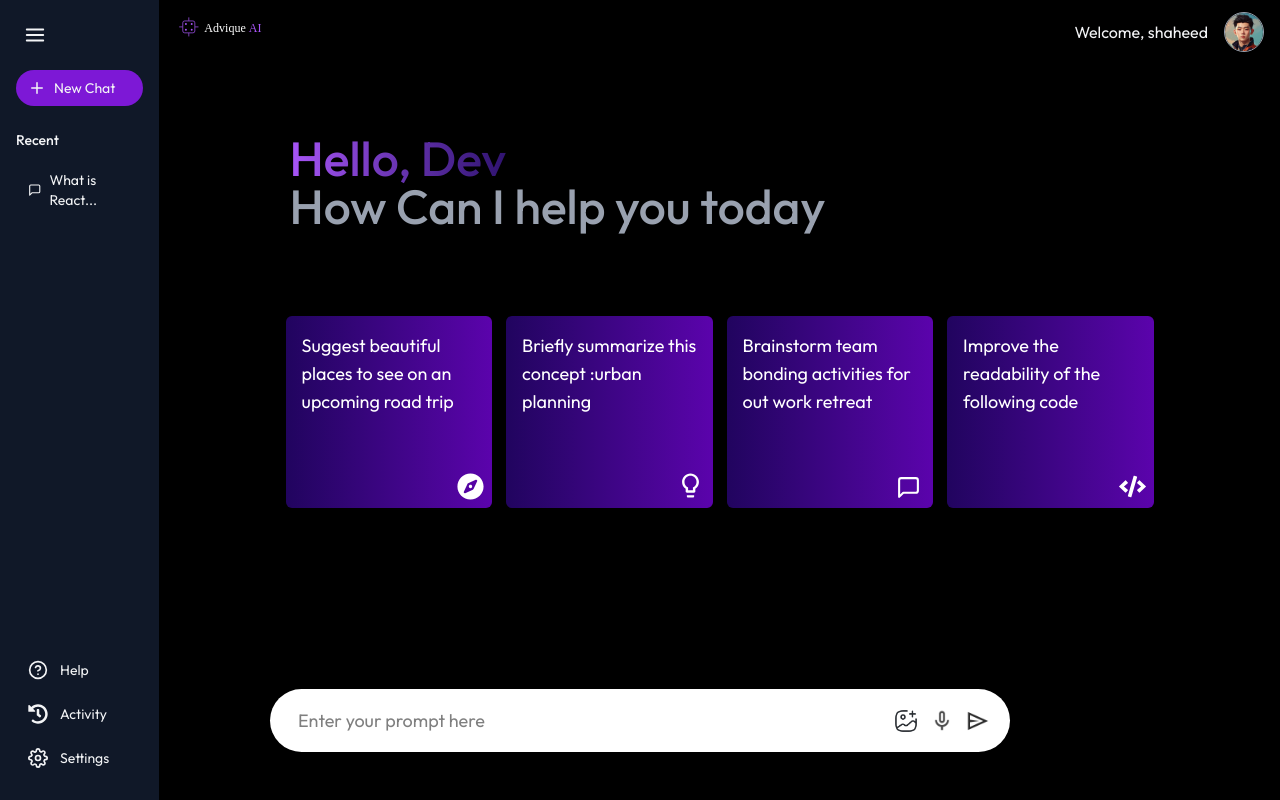
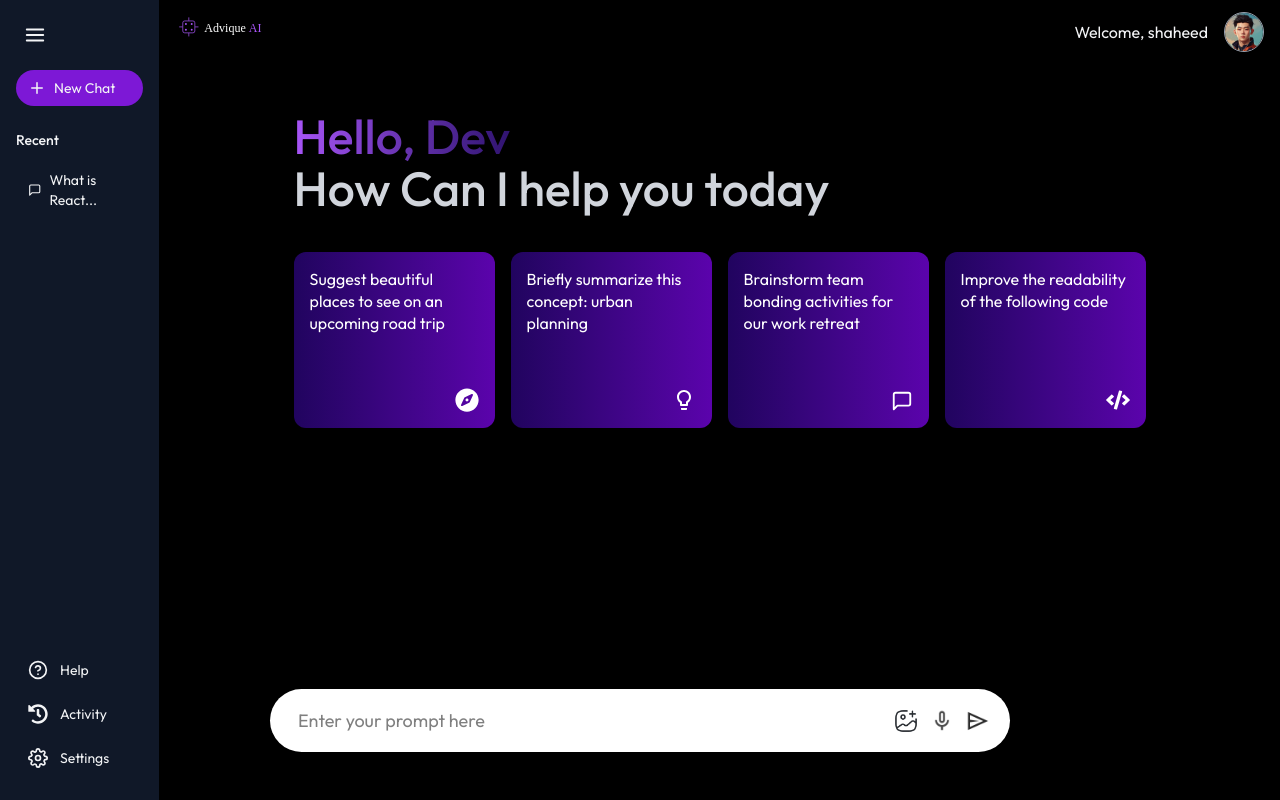
Before and after one commit to shaheedk/Advique-client, a React (Vite) app: page / in a window 1280 px wide. Built offline with nearby package versions, Linux system fonts and the light colour scheme.

Commit message:
final commit

```diff
--- a/src/App.jsx
+++ b/src/App.jsx
@@ -15,8 +15,8 @@ const App = () => {
   return (
     <div className="flex bg-black ">
       {loading ? (
-        // <Preloader />
-        null
+        <Preloader />
+
       ) : (
         <Home />
       )}
--- a/src/components/UIElements/Logo.jsx
+++ b/src/components/UIElements/Logo.jsx
@@ -2,7 +2,7 @@ import React from 'react';
 
 const Logo = () => {
   return (
-    <svg width="200" height="200" viewBox="0 0 100 100" xmlns="http://www.w3.org/2000/svg">
+    <svg width="300" height="300" viewBox="0 0 100 100" xmlns="http://www.w3.org/2000/svg">
       <style>
         {`
           .brain {
@@ -52,34 +52,34 @@ const Logo = () => {
       </style>
 
       {/* Background */}
-      <rect width="100" height="100" rx="10" fill="#0F172A" />
+      <rect width="100" height="100" rx="5" fill="#0d1117" />
 
-      {/* Square AI Grid Style */}
-      <rect x="25" y="25" width="50" height="50" stroke="#38BDF8" strokeWidth="3" className="brain" />
+      {/* AI Grid Style */}
+      <rect x="25" y="25" width="50" height="50" stroke="#8b5cf6" strokeWidth="2" className="brain" />
 
       {/* Circles (Tech Nodes) */}
-      <circle cx="30" cy="30" r="2.5" fill="#38BDF8" className="pulse" />
-      <circle cx="70" cy="30" r="2.5" fill="#38BDF8" className="pulse" />
-      <circle cx="70" cy="70" r="2.5" fill="#38BDF8" className="pulse" />
-      <circle cx="30" cy="70" r="2.5" fill="#38BDF8" className="pulse" />
-      <circle cx="50" cy="50" r="2.5" fill="#38BDF8" className="pulse" />
+      <circle cx="30" cy="30" r="2.5" fill="#a78bfa" className="pulse" />
+      <circle cx="70" cy="30" r="2.5" fill="#a78bfa" className="pulse" />
+      <circle cx="70" cy="70" r="2.5" fill="#a78bfa" className="pulse" />
+      <circle cx="30" cy="70" r="2.5" fill="#a78bfa" className="pulse" />
+      <circle cx="50" cy="50" r="2.5" fill="#a78bfa" className="pulse" />
 
       {/* Lines */}
-      <line x1="30" y1="30" x2="70" y2="30" stroke="#38BDF8" strokeWidth="1.5" className="line" />
-      <line x1="70" y1="30" x2="70" y2="70" stroke="#38BDF8" strokeWidth="1.5" className="line" />
-      <line x1="70" y1="70" x2="30" y2="70" stroke="#38BDF8" strokeWidth="1.5" className="line" />
-      <line x1="30" y1="70" x2="30" y2="30" stroke="#38BDF8" strokeWidth="1.5" className="line" />
-      <line x1="30" y1="30" x2="50" y2="50" stroke="#38BDF8" strokeWidth="1" className="line" />
-      <line x1="70" y1="30" x2="50" y2="50" stroke="#38BDF8" strokeWidth="1" className="line" />
-      <line x1="70" y1="70" x2="50" y2="50" stroke="#38BDF8" strokeWidth="1" className="line" />
-      <line x1="30" y1="70" x2="50" y2="50" stroke="#38BDF8" strokeWidth="1" className="line" />
+      <line x1="30" y1="30" x2="70" y2="30" stroke="#8b5cf6" strokeWidth="1.5" className="line" />
+      <line x1="70" y1="30" x2="70" y2="70" stroke="#8b5cf6" strokeWidth="1.5" className="line" />
+      <line x1="70" y1="70" x2="30" y2="70" stroke="#8b5cf6" strokeWidth="1.5" className="line" />
+      <line x1="30" y1="70" x2="30" y2="30" stroke="#8b5cf6" strokeWidth="1.5" className="line" />
+      <line x1="30" y1="30" x2="50" y2="50" stroke="#8b5cf6" strokeWidth="1" className="line" />
+      <line x1="70" y1="30" x2="50" y2="50" stroke="#8b5cf6" strokeWidth="1" className="line" />
+      <line x1="70" y1="70" x2="50" y2="50" stroke="#8b5cf6" strokeWidth="1" className="line" />
+      <line x1="30" y1="70" x2="50" y2="50" stroke="#8b5cf6" strokeWidth="1" className="line" />
 
       {/* Brand Text */}
       <text
         x="50%"
         y="95"
         textAnchor="middle"
-  fill="#38BDF8"
+        fill="#8b5cf6"
         fontSize="9"
         fontFamily="Verdana"
         className="fade-in"
@@ -87,7 +87,6 @@ const Logo = () => {
       >
         Advique AI
       </text>
-
     </svg>
   );
 };
--- a/src/components/UIElements/PreLoader.jsx
+++ b/src/components/UIElements/PreLoader.jsx
@@ -4,7 +4,7 @@ import Logo from './Logo';
 
 const Preloader = () => {
   return (
-    <div className="fixed inset-0 bg-[#0F172A] flex items-center justify-center z-50">
+    <div className="fixed inset-0  bg-black flex items-center justify-center z-50">
       <Logo />
     </div>
   );
--- a/src/components/home/Body.jsx
+++ b/src/components/home/Body.jsx
@@ -6,47 +6,56 @@ import { MdLightbulbOutline } from "react-icons/md";
 
 const Body = () => {
   return (
-    <div className="max-w-[900px] m-auto bg-black text-white">
-      <div className="my-[50px] mx-0 text-5xl font-medium p-5 text-gray-400 ">
+    <div className="max-w-[900px] mx-auto px-6 pt-12 text-white">
+      {/* Heading */}
+      <div className="mb-10 text-4xl md:text-5xl font-medium">
         <p>
           <span className="text-transparent bg-clip-text bg-gradient-to-r from-[#a855f7] to-[#301370]">
             Hello, Dev
           </span>
         </p>
-        <p>How Can I help you today</p>
+        <p className="text-gray-300 mt-1">How Can I help you today</p>
       </div>
-      <div className="grid gap-3.5 p-4 grid-cols-[repeat(auto-fill,minmax(180px,1fr))] ">
-        <div className="h-48 p-4 bg-gradient-to-r from-[#21045f] to-[#5b03ac] rounded-md relative cursor-pointer transition-all duration-300 hover:brightness-105  hover:shadow-purple-500/30">
-          <p className="text-lg">
+
+      {/* Cards */}
+      <div className="grid gap-4 grid-cols-[repeat(auto-fill,minmax(200px,1fr))]">
+        {/* Card 1 */}
+        <div className="h-44 p-4 bg-gradient-to-r from-[#21045f] to-[#5b03ac] rounded-xl relative cursor-pointer transition duration-300 hover:brightness-110 hover:shadow-lg hover:shadow-purple-500/30">
+          <p className="text-base leading-snug">
             Suggest beautiful places to see on an upcoming road trip
           </p>
-
-          <div className="w-7 h-7 flex items-center justify-center  rounded-full absolute bottom-2 right-2">
-            <FaCompass className="text-white text-base" size={27} />
+          <div className="absolute bottom-3 right-3   p-1">
+            <FaCompass  size={24} />
           </div>
         </div>
-        <div className="h-48 p-4 bg-gradient-to-r from-[#21045f] to-[#5b03ac] rounded-md relative cursor-pointer transition-all duration-300 hover:brightness-105  hover:shadow-purple-500/30">
-          <p className="text-lg">
-            Briefly summarize this concept :urban planning
+
+        {/* Card 2 */}
+        <div className="h-44 p-4 bg-gradient-to-r from-[#21045f] to-[#5b03ac] rounded-xl relative cursor-pointer transition duration-300 hover:brightness-110 hover:shadow-lg hover:shadow-purple-500/30">
+          <p className="text-base leading-snug">
+            Briefly summarize this concept: urban planning
           </p>
-          <div className=" absolute bottom-2 right-2">
-            <MdLightbulbOutline size={29} />
+          <div className="absolute bottom-3 right-3   p-1">
+            <MdLightbulbOutline className="text-white" size={24} />
           </div>
         </div>
-        <div className="h-48 p-4 bg-gradient-to-r from-[#21045f] to-[#5b03ac] rounded-md relative cursor-pointer transition-all duration-300 hover:brightness-105  hover:shadow-purple-500/30">
-          <p className="text-lg">
-            Brainstorm team bonding activities for out work retreat
+
+        {/* Card 3 */}
+        <div className="h-44 p-4 bg-gradient-to-r from-[#21045f] to-[#5b03ac] rounded-xl relative cursor-pointer transition duration-300 hover:brightness-110 hover:shadow-lg hover:shadow-purple-500/30">
+          <p className="text-base leading-snug">
+            Brainstorm team bonding activities for our work retreat
           </p>
-          <div className=" absolute bottom-2 right-3">
-            <LuMessageSquare size={25} />
+          <div className="absolute bottom-3 right-3   p-1">
+            <LuMessageSquare className="text-white" size={22} />
           </div>
         </div>
-        <div className="h-48 p-4 bg-gradient-to-r from-[#21045f] to-[#5b03ac] rounded-md relative cursor-pointer transition-all duration-300 hover:brightness-105  hover:shadow-purple-500/30">
-          <p className="text-lg">
+
+        {/* Card 4 */}
+        <div className="h-44 p-4 bg-gradient-to-r from-[#21045f] to-[#5b03ac] rounded-xl relative cursor-pointer transition duration-300 hover:brightness-110 hover:shadow-lg hover:shadow-purple-500/30">
+          <p className="text-base leading-snug">
             Improve the readability of the following code
           </p>
-          <div className=" absolute bottom-2 right-2">
-            <FaCode size={27} />
+          <div className="absolute bottom-3 right-3   p-1">
+            <FaCode className="text-white" size={24} />
           </div>
         </div>
       </div>
```
Lines whose indentation alone changed are shown as unchanged.
